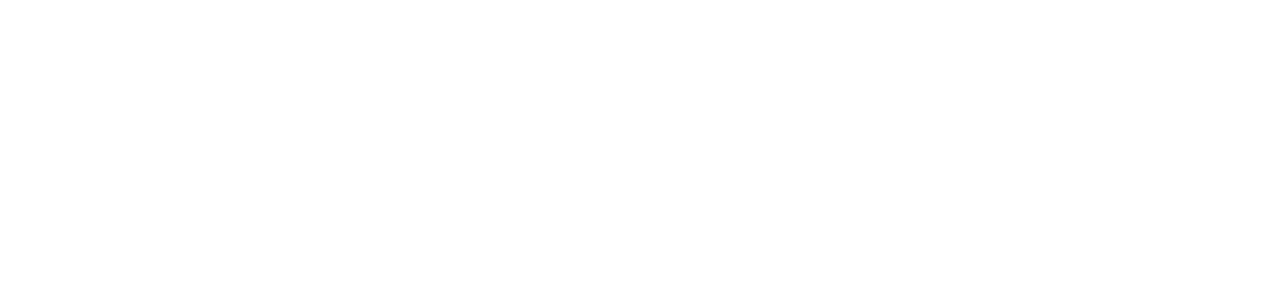
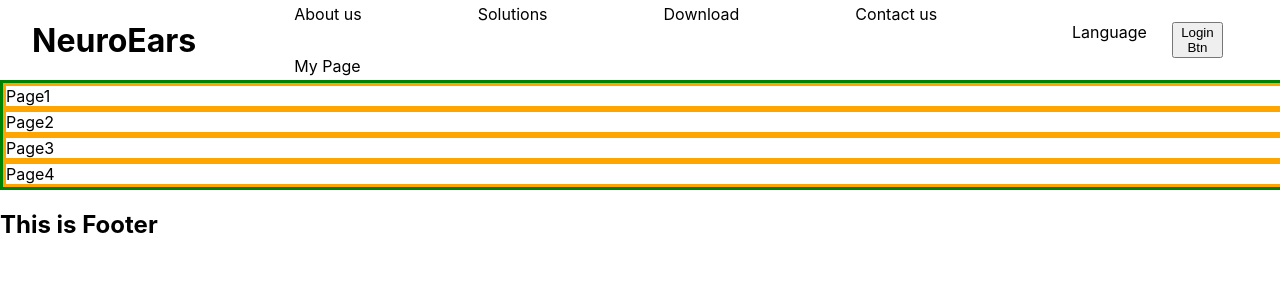
Before and after one commit to nick0726/Neuro-Hompage-backup-0630, a React (Create React App) app: page / in a window 1280 px wide. Shown: the top 300 px of the page. Built offline with nearby package versions, Linux system fonts and the light colour scheme.

Commit message:
Construct frame for MainPage, Header, Footer

```diff
--- a/src/App.js
+++ b/src/App.js
@@ -1,9 +1,16 @@
 import "./App.css";
-
 import Header from "./components/Header";
+import Main from "./pages/main/main";
+import Footer from "./components/Footer";
 
 function App() {
-  return <></>;
+  return (
+    <>
+      <Header />
+      <Main />
+      <Footer />
+    </>
+  );
 }
 
 export default App;
--- /dev/null
+++ b/src/components/Header.css
@@ -0,0 +1,30 @@
+.header {
+  width: 95%;
+  height: 80px;
+  margin: 0 auto;
+  display: flex;
+  justify-content: space-between;
+  align-items: center;
+}
+
+.header h1 {
+  text-decoration: none;
+  /* color: #fff; */
+  color: black;
+}
+
+.header .menu-nav ul li {
+  display: inline-block;
+  margin: 0 58px;
+  text-decoration: none;
+  color: black;
+}
+
+.header .right-top-menu {
+  display: flex;
+}
+
+.header .right-top-menu .login-Btn {
+  display: inline-block;
+  margin: 0 25px
+}
--- a/src/components/Header.js
+++ b/src/components/Header.js
@@ -1,9 +1,38 @@
+import "./Header.css";
+
 const Header = () => {
-    return (
-        <header>
-            <h2>This is Header</h2>
-        </header>
-    )
-}
+  return (
+    <>
+      <div className='header'>
+        <h1>NeuroEars</h1>
+        <div className='menu-nav'>
+          <ul>
+            <li>
+              <p>About us</p>
+            </li>
+            <li>
+              <p>Solutions</p>
+            </li>
+            <li>
+              <p>Download</p>
+            </li>
+            <li>
+              <p>Contact us</p>
+            </li>
+            <li>
+              <p>My Page</p>
+            </li>
+          </ul>
+        </div>
+        <div className='right-top-menu'>
+          <div className='language'>Language</div>
+          <div className='login-Btn'>
+            <button>Login Btn</button>
+          </div>
+        </div>
+      </div>
+    </>
+  );
+};
 
-export default Header
+export default Header;
--- /dev/null
+++ b/src/pages/main/main.css
@@ -0,0 +1,14 @@
+.main {
+  border: 3px solid green;
+  width: 100%;
+  display: block;
+  position: relative;
+  overflow: hidden;
+}
+
+.item {
+  border: 3px solid orange;
+  width: 100%;
+  background-size: cover;
+  /* background-position: center; */
+}
--- a/src/pages/main/main.js
+++ b/src/pages/main/main.js
@@ -0,0 +1,17 @@
+import React from "react";
+import "./main.css";
+
+function Main() {
+  return (
+    <>
+      <div className='main'>
+        <div className='item'>Page1</div>
+        <div className='item'>Page2</div>
+        <div className='item'>Page3</div>
+        <div className='item'>Page4</div>
+      </div>
+    </>
+  );
+}
+
+export default Main;
```
Also changed, not shown: src/components/Footer.js (+7 -7 lines), src/components/Footer.css (added), 1 other file (tests, documents, lock files or other folders).
